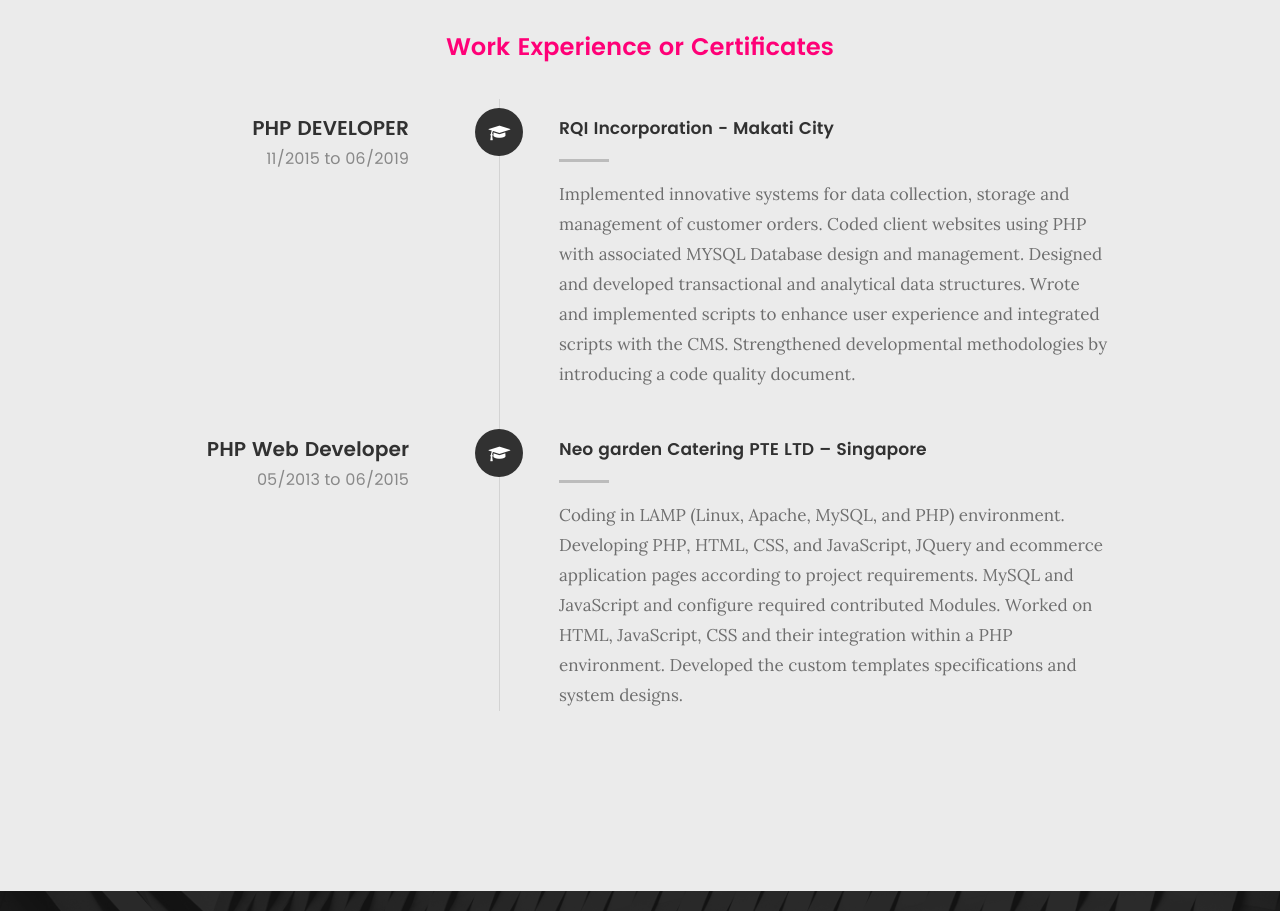
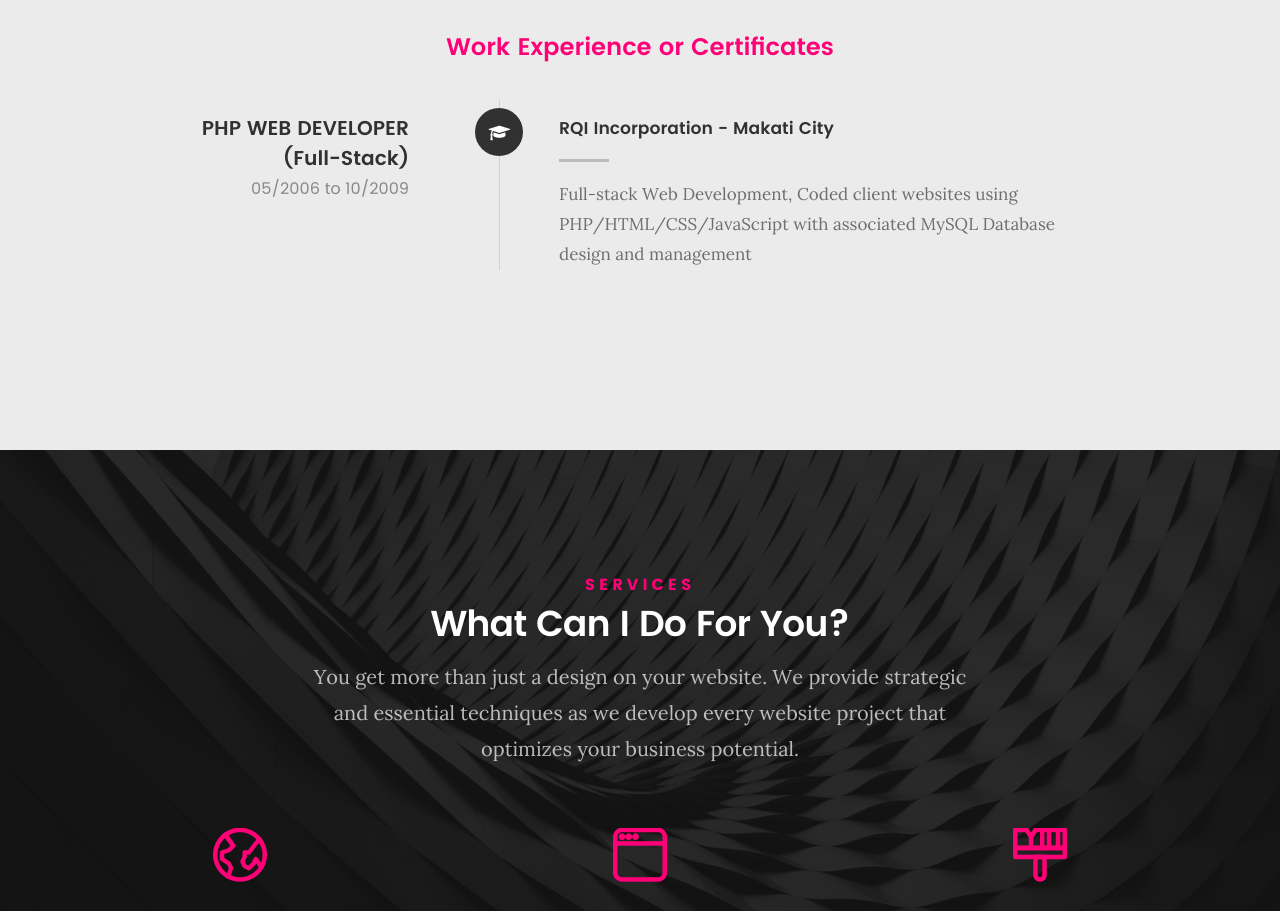
Before and after one commit to Santi143V/sdcwebdev_portfolio, a plain HTML site: page index.html in a window 1280 px wide. Shown: the part 2498-3409 px from the top of the page. Drawn offline with Linux system fonts and the light colour scheme; files whose address does not match are found by name.

Commit message:
Update index.html

```diff
--- a/index.html
+++ b/index.html
@@ -247,44 +247,21 @@
 						</div>
 
 						<div class="timeline-header">
-							<h3> PHP DEVELOPER</h3>
-							<p>11/2015 to 06/2019</p>
+							<h3> PHP WEB DEVELOPER (Full-Stack) </h3>
+							<p>05/2006 to 10/2009</p>
 						</div>
 
 						<div class="timeline-content">
 							<h4>RQI Incorporation - Makati City</h4>
-							<p>Implemented innovative systems for data collection, storage and management of customer
-								orders.
-								Coded client websites using PHP with associated MYSQL Database design and management.
-								Designed and developed transactional and analytical data structures.
-								Wrote and implemented scripts to enhance user experience and integrated scripts with the
-								CMS. Strengthened developmental methodologies by introducing a code quality document.
+							<p>Full-stack Web Development, Coded client websites using PHP/HTML/CSS/JavaScript with
+associated MySQL Database design and management
+
 							</p>
 						</div>
 
 					</div> <!-- /timeline-block -->
 
-					<div class="timeline-block">
 
-						<div class="timeline-ico">
-							<i class="fa fa-graduation-cap"></i>
-						</div>
-
-						<div class="timeline-header">
-							<h3>PHP Web Developer </h3>
-							<p>05/2013 to 06/2015</p>
-						</div>
-
-						<div class="timeline-content">
-							<h4>Neo garden Catering PTE LTD – Singapore </h4>
-							<p>Coding in LAMP (Linux, Apache, MySQL, and PHP) environment. Developing PHP, HTML, CSS,
-								and JavaScript, JQuery and ecommerce application pages according to project
-								requirements. MySQL and JavaScript and configure required contributed Modules. Worked on
-								HTML, JavaScript, CSS and their integration within a PHP environment. Developed the
-								custom templates specifications and system designs.</p>
-						</div>
-
-					</div> <!-- /timeline-block -->
 
 
 				</div> <!-- /timeline-wrap -->
```
